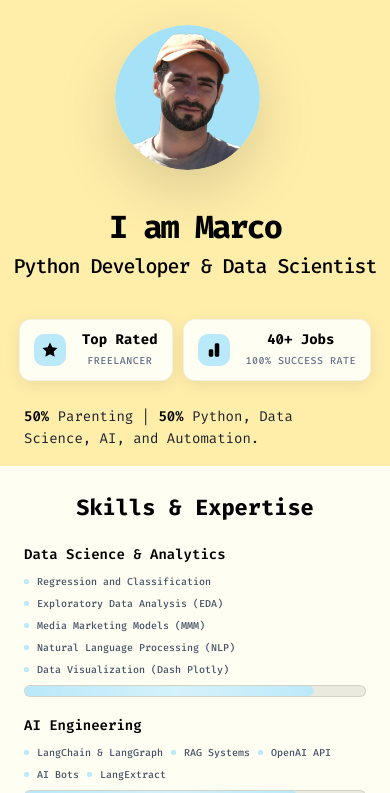
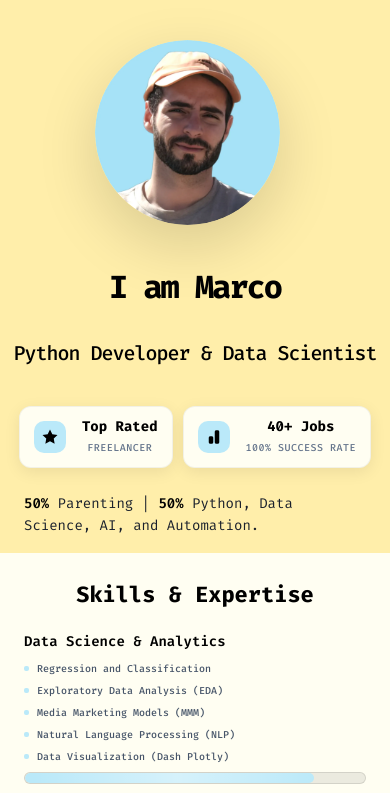
Before and after one commit to macrodrigues/flask_portfolio, a Flask app: page / in a window 390 px wide. Shown: the part 45-838 px from the top of the page. Run offline with Flask 3, Linux system fonts and the light colour scheme.

Commit message:
Major upgrades with Cursor

```diff
--- a/main.py
+++ b/main.py
@@ -21,6 +21,20 @@ def home():
     return render_template('index.html', year=current_year)
 
 
+@app.route("/skills")
+def skills():
+    """Render index.html template and scroll to skills section."""
+    current_year = dt.datetime.now().year
+    return render_template('index.html', year=current_year, scroll_to='skills')
+
+
+@app.route("/projects")
+def projects():
+    """Render index.html template and scroll to projects section."""
+    current_year = dt.datetime.now().year
+    return render_template('index.html', year=current_year, scroll_to='projects')
+
+
 if __name__ == '__main__':
     app.config['TEMPLATES_AUTO_RELOAD'] = True
     app.run(port=5000, host='0.0.0.0', debug=True)
--- a/static/css/styles.css
+++ b/static/css/styles.css
@@ -1425,7 +1425,7 @@ body {
 
   /* Hero Section Mobile */
   .hero-section {
-    padding: 30px 0 20px 0;
+    padding: 40px 0 20px 0;
     min-height: auto;
     max-height: none;
     overflow: visible;
@@ -1451,7 +1451,7 @@ body {
 
   .hero-name {
     font-size: clamp(32px, 8vw, 48px);
-    margin-bottom: 8px;
+    margin-bottom: 40px;
   }
 
   .hero-title {
@@ -1496,19 +1496,19 @@ body {
   }
 
   .hero-image-wrapper {
-    width: 200px;
-    height: 200px;
+    width: 240px;
+    height: 240px;
     margin: 0 auto;
   }
 
   .yellow-circle {
-    width: 180px;
-    height: 180px;
+    width: 220px;
+    height: 220px;
   }
 
   .hero-profile-pic {
-    width: 180px;
-    height: 180px;
+    width: 220px;
+    height: 220px;
   }
 
   /* About Story Section */
@@ -1924,19 +1924,16 @@ body {
   }
 
   .hero-section {
-    padding: 25px 0 15px 0;
+    padding: 40px 0 15px 0;
   }
 
   .hero-container {
     padding: 0 12px;
   }
 
-  .hero-content {
-    gap: 25px;
-  }
-
   .hero-name {
     font-size: 32px;
+    margin-bottom: 35px;
   }
 
   .hero-title {
@@ -1973,18 +1970,18 @@ body {
   }
 
   .hero-image-wrapper {
-    width: 160px;
-    height: 160px;
+    width: 200px;
+    height: 200px;
   }
 
   .yellow-circle {
-    width: 145px;
-    height: 145px;
+    width: 185px;
+    height: 185px;
   }
 
   .hero-profile-pic {
-    width: 145px;
-    height: 145px;
+    width: 185px;
+    height: 185px;
   }
 
   .hero-about-story {
```
Also changed, not shown: templates/base.html (+31 -4 lines).
